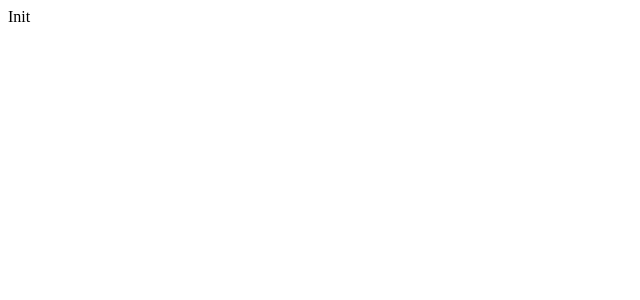
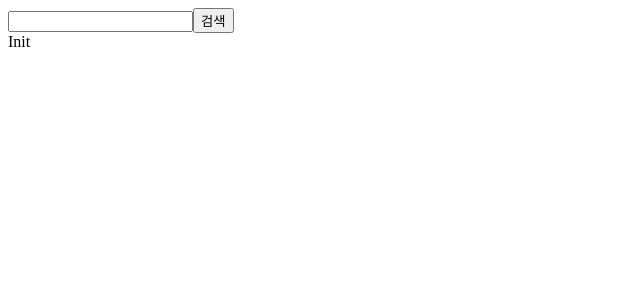
Before and after one commit to dhdpekfa1/Onebite, a Next.js app: page / in a window 1280 px wide. Shown: the top 300 px of the page, without its empty margins (0-640 px from the left). Built offline with nearby package versions, Linux system fonts and the light colour scheme.

Commit message:
[AppRouter 시작 및 이해]

```diff
--- /dev/null
+++ b/src/app/(with-searchbar)/layout.tsx
@@ -0,0 +1,13 @@
+import { ReactNode } from "react";
+import Searchbar from "./searchbar";
+
+const SearchLayout = ({ children }: { children: ReactNode }) => {
+  return (
+    <div>
+      <Searchbar />
+      {children}
+    </div>
+  );
+};
+
+export default SearchLayout;
--- /dev/null
+++ b/src/app/(with-searchbar)/searchbar.tsx
@@ -0,0 +1,20 @@
+"use client";
+
+import React, { useState, ChangeEvent } from "react";
+
+const Searchbar = () => {
+  const [search, setSearch] = useState<string>("");
+
+  const onChangeSearch = (e: ChangeEvent<HTMLInputElement>) => {
+    setSearch(e.target.value);
+  };
+
+  return (
+    <div>
+      <input type="text" value={search} onChange={onChangeSearch} />
+      <button>검색</button>
+    </div>
+  );
+};
+
+export default Searchbar;
```
Also changed, not shown: src/app/(with-searchbar)/client-component.tsx (added, +9 -0 lines), src/app/(with-searchbar)/search/page.tsx (added, +11 -0 lines), src/app/(with-searchbar)/server-component.tsx (added, +8 -0 lines), src/app/book/[id]/page.tsx (added, +7 -0 lines), src/app/book/layout.tsx (added, +16 -0 lines), src/app/(with-searchbar)/page.module.css (added), src/app/(with-searchbar)/page.tsx (renamed from src/app/page.tsx).
